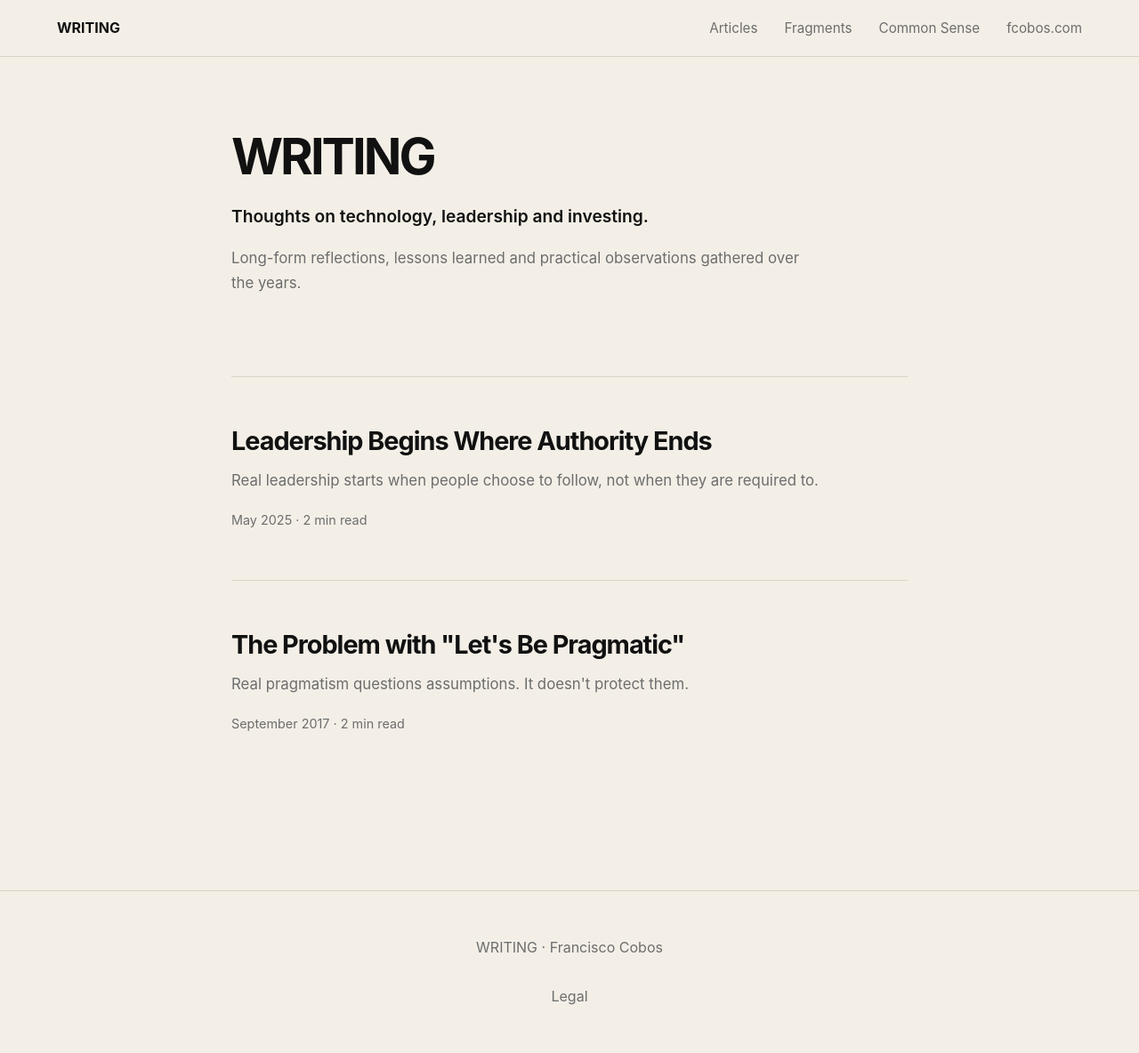
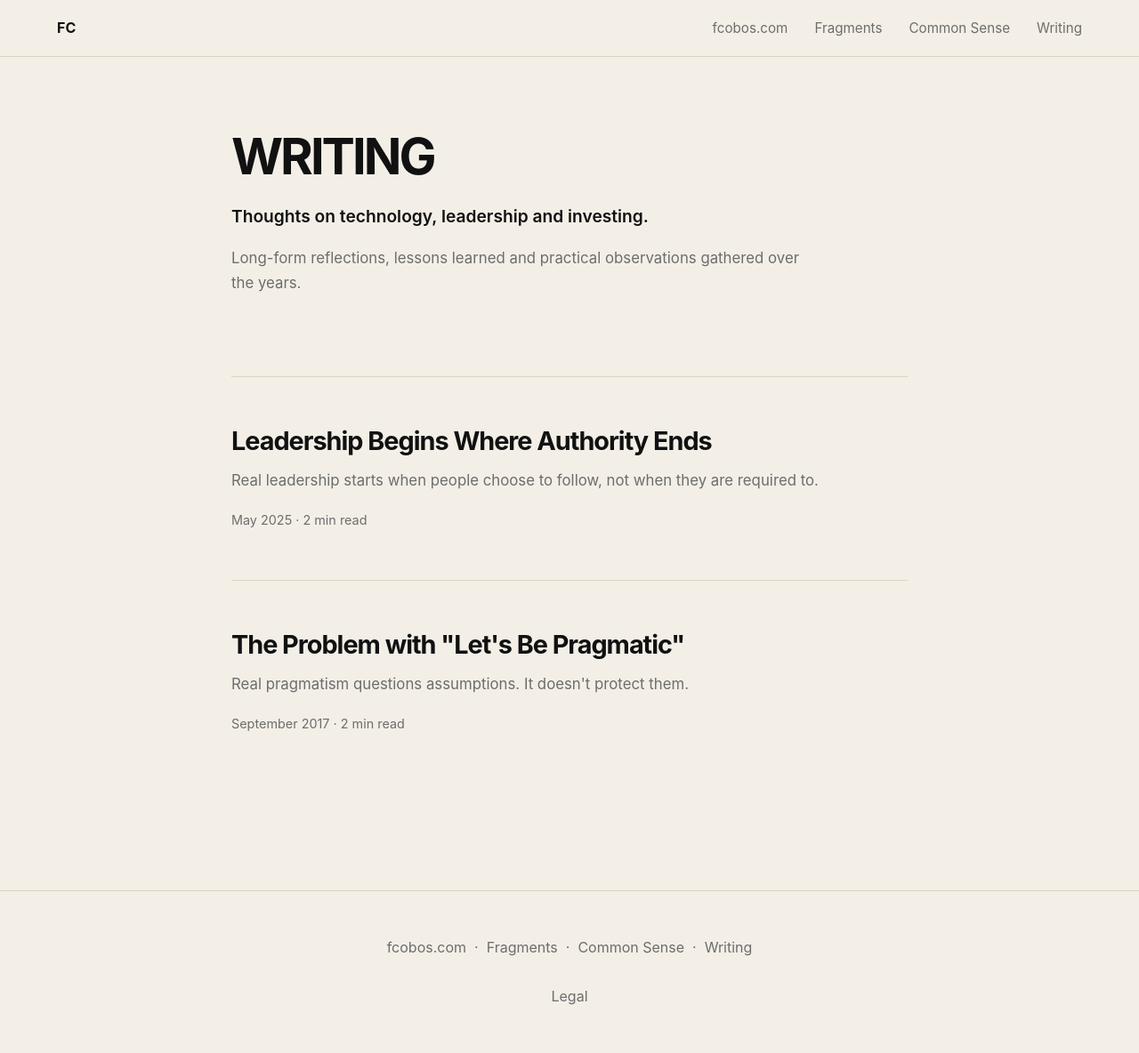
Before and after one commit to cobosf/writing, a plain HTML site: page index.html in a window 1280 px wide. Shown: the whole page at 89% size. Drawn offline with Linux system fonts and the light colour scheme.

Commit message:
Add files via upload

```diff
--- a/index.html
+++ b/index.html
@@ -178,14 +178,14 @@ footer{
 <div class="nav">
 
 <div class="logo">
-WRITING
+<a href="https://fcobos.com">FC</a>
 </div>
 
 <div class="menu">
-<a href="#">Articles</a>
+<a href="https://fcobos.com">fcobos.com</a>
 <a href="https://fragments.fcobos.com">Fragments</a>
 <a href="https://commonsense.fcobos.com">Common Sense</a>
-<a href="https://fcobos.com">fcobos.com</a>
+<a href="https://writing.fcobos.com">Writing</a>
 </div>
 
 </div>
@@ -244,7 +244,13 @@ September 2017 · 2 min read
 
 <footer>
 
-WRITING · Francisco Cobos
+<a href="https://fcobos.com">fcobos.com</a>
+&nbsp;·&nbsp;
+<a href="https://fragments.fcobos.com">Fragments</a>
+&nbsp;·&nbsp;
+<a href="https://commonsense.fcobos.com">Common Sense</a>
+&nbsp;·&nbsp;
+<a href="https://writing.fcobos.com">Writing</a>
 
 <br><br>
 
```
